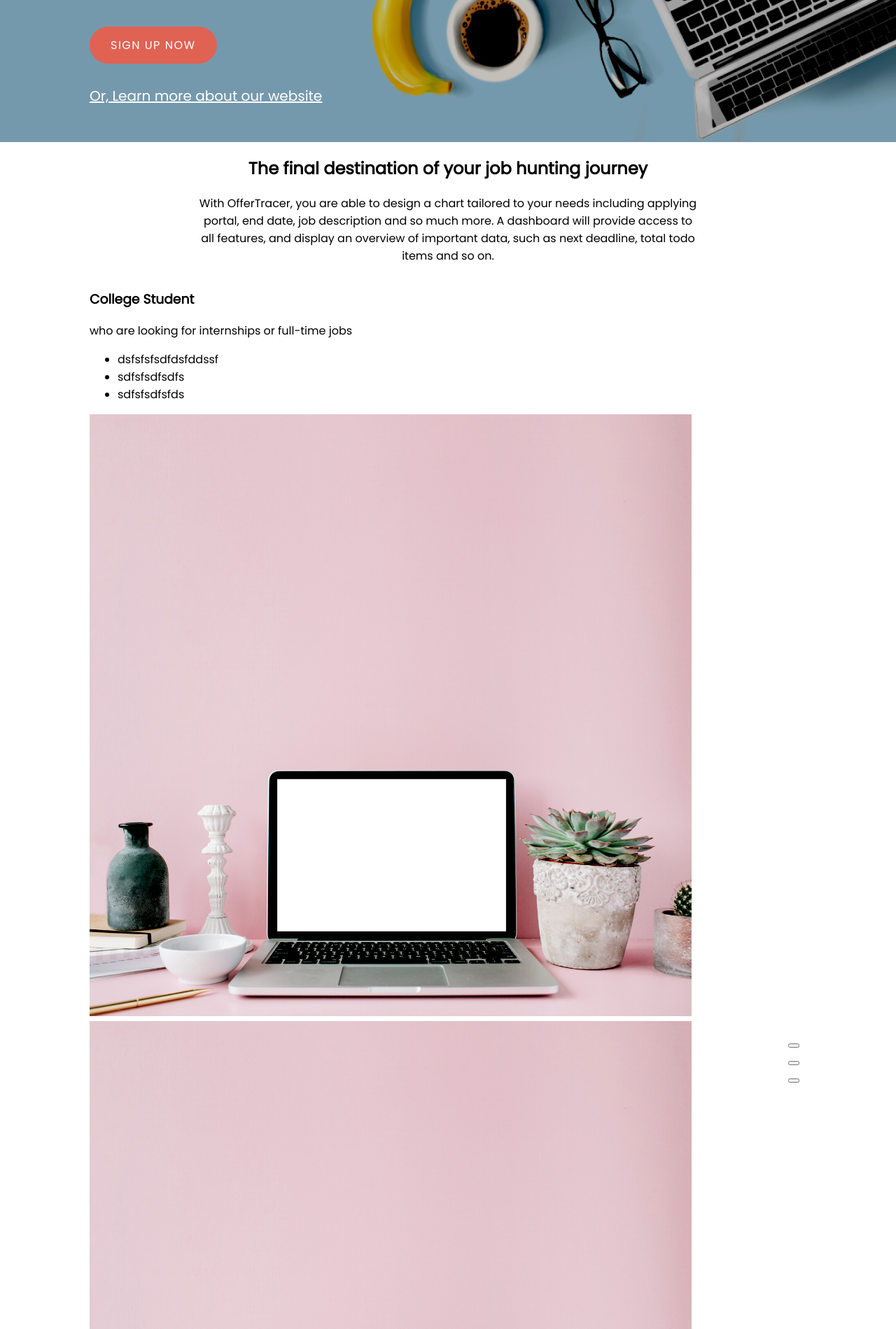
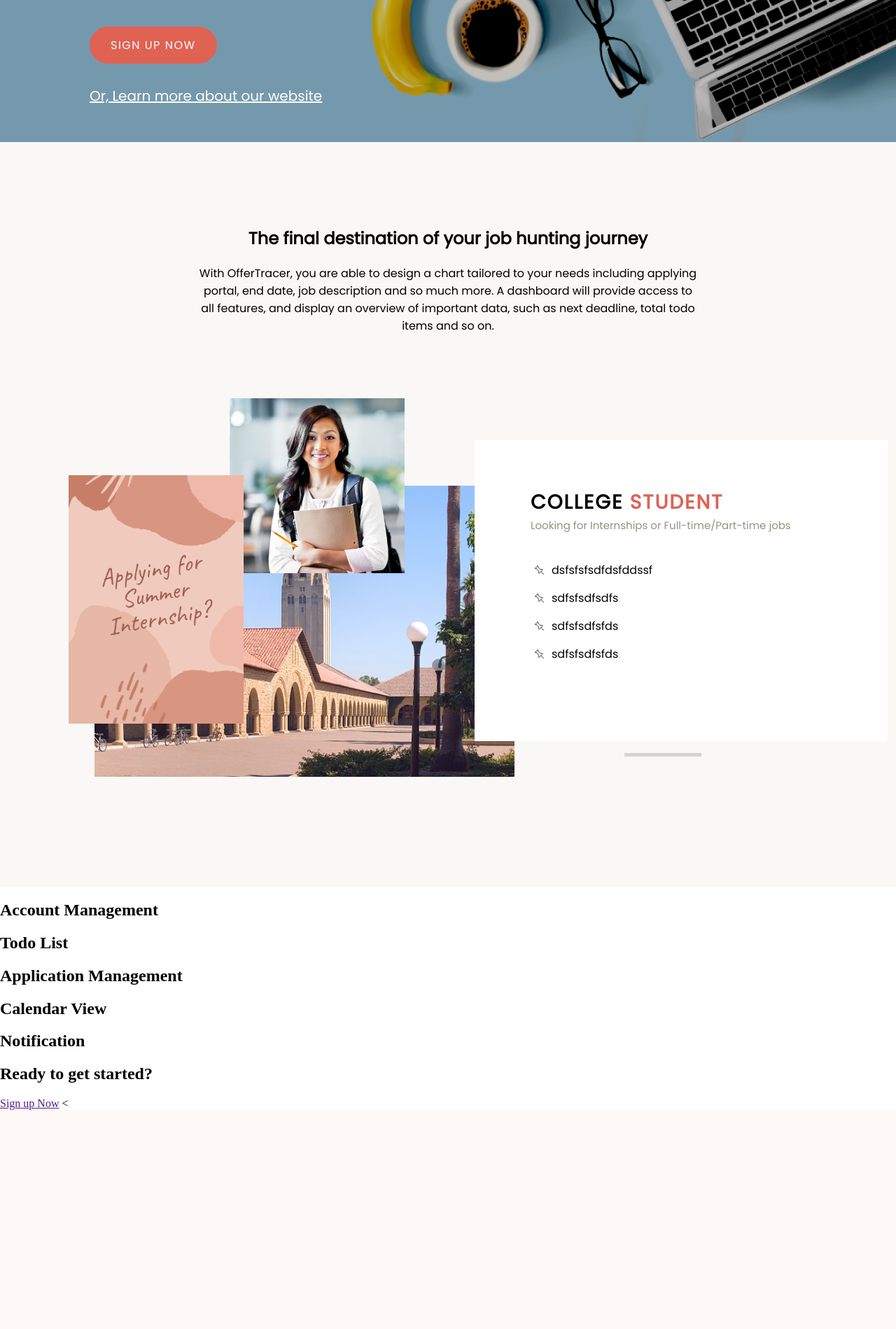
Before and after one commit to yzeng810/CSC210Final, a Flask app: page / in a window 1280 px wide. Shown: the part 597-2496 px from the top of the page at 70% size. After the commit the page ends 2183 px from the top, so only its background shows below. Run offline with Flask 2, Linux system fonts and the light colour scheme; some libraries are stand-ins or nearby versions.

Commit message:
update on index

```diff
--- a/static/css/styles.css
+++ b/static/css/styles.css
@@ -5,6 +5,14 @@
 html, body, .container{
 	margin: 0;
 	height: 100%;
+}
+
+li {
+	list-style: none;
+}
+
+ul {
+	padding-left: 0;
 }
 
 .sectionContainer {
@@ -36,7 +44,9 @@
 	justify-content: center;
 }
 
-/* First Section*/
+/*--------------------------------
+		First Section
+/*--------------------------------*/
 #first {
 	background-image: url(../images/background.png);
 	background-repeat: no-repeat;
@@ -69,21 +79,127 @@
 	text-decoration: underline;
 	font-size: 20px;
 }
+/*
+----------------End---------------
+*/
 
-/*Second Section*/
+
+
+/*--------------------------------
+		Second Section
+/*--------------------------------*/
+/* Section wise*/
+#second {
+	background-color: #faf8f6;
+	position: relative;
+	padding-bottom: 150px;
+}
+
+/* About Part */
 .aboutText {
 	width: 70%;
 	text-align: center;
+	padding-top: 100px;
+	padding-bottom: 50px;
 }
 
 .aboutText h2 {
 	font-size: 24px;
 }
 
+/* User Part */
 #user2, #user3 {
 	display: none;
 }
 
+.content22 {
+	position: relative;
+	display: grid;
+	grid-template-columns: 1.5fr 1fr;
+	padding-top: 150px;
+}
+
+/* User Text */
+.userText {
+	background-color: white;
+	padding-right: 60px;
+	padding-left: 80px;
+	padding-top: 40px;
+	padding-bottom: 40px;
+	width: 450px;
+	height: 350px;
+	position: absolute;
+	top: 85px;
+	left: 550px;
+}
+
+.userText h3 {
+	text-transform: uppercase;
+	font-size: 28px;
+	letter-spacing: 2px;
+	padding-bottom: 0px;
+	margin-bottom: 0px;
+}
+
+.userTitle {
+	color: #e06253;
+}
+
+.userText p {
+	margin-top: 0px;
+	color: #97917f;
+	font-size: 15px;
+	margin-bottom: 40px;
+}
+
+.user li {
+	background-image: url(../images/listpin.png);
+	background-repeat: no-repeat;
+	background-position: left;
+	background-size: contain;
+	padding-left: 30px;
+	margin-top: 15px;
+	margin-bottom: 15px;
+}
+
+/* Button */
+.buttonSecond {
+	text-align: center;
+	align-self: flex-end;
+	padding-bottom: 30px;
+}
+
+#button21, #button22, #button23 {
+	width: 110px;
+	background-color: lightgrey;
+	border-radius: 0;
+	height: 5px;
+	outline: none;
+	border-style: none;
+	margin-right: 20px;
+	margin-left: 20px;
+	cursor: pointer;
+}
+
+#button21 {
+	background-color: #e06253;
+}
+
+/* Image */
 .userImage1 {
+	position: absolute;
+	width: 250px;
+	top: 25px;
+	left: 200px;
+}
 
+.userImage2 {
+	position: absolute;
+	left: -30px;
+	top: 135px;
+	width: 250px;
 }
+
+.userImage3 {
+	width: 600px;
+}
--- a/templates/base.html
+++ b/templates/base.html
@@ -64,16 +64,25 @@
 				$("#user1").show();
 				$("#user2").hide();
 				$("#user3").hide();
+				$("#button21").css("background-color", "#e06253");
+				$("#button22").css("background-color", "lightgrey");
+				$("#button23").css("background-color", "lightgrey");
 			});
 			$("#button22").click(function(){
 				$("#user1").hide();
 				$("#user2").show();
 				$("#user3").hide();
+				$("#button22").css("background-color", "#e06253");
+				$("#button21").css("background-color", "lightgrey");
+				$("#button23").css("background-color", "lightgrey");
 			});
 			$("#button23").click(function(){
 				$("#user1").hide();
 				$("#user2").hide();
 				$("#user3").show();
+				$("#button23").css("background-color", "#e06253");
+				$("#button22").css("background-color", "lightgrey");
+				$("#button21").css("background-color", "lightgrey");
 			});
 		}
 	</script>
--- a/templates/index.html
+++ b/templates/index.html
@@ -22,49 +22,52 @@
 			<p>With OfferTracer, you are able to design a chart tailored to your needs including applying portal, end date, job description and so much more. A dashboard will provide access to all features, and display an overview of important data, such as next deadline, total todo items and so on.</p>
 		</div>
 	</div>
-	<div class="content">
-		<div class="user">
+	<div class="content content22">
+		<div class="user containAlignCenter">
 			<div class="userOne" id="user1">
-				<section class="userText">
-					<h3>College Student</h3>
-					<p>who are looking for internships or full-time jobs</p>
+				<img src="{{ url_for('static', filename='images/student1.png') }}" class="userImage1">
+				<img src="{{ url_for('static', filename='images/student2.png') }}" class="userImage2">
+				<img src="{{ url_for('static', filename='images/student3.png') }}" class="userImage3">
+				<div class="userText">
+					<h3>College <span class="userTitle">Student</span></h3>
+					<p>Looking for Internships or Full-time/Part-time jobs</p>
 					<ul>
 						<li>dsfsfsfsdfdsfddssf</li>
 						<li>sdfsfsdfsdfs</li>
 						<li>sdfsfsdfsfds</li>
+						<li>sdfsfsdfsfds</li>
 					</ul>
-				</section>
-				<img src="{{ url_for('static', filename='images/temp.png') }}" class="userImage1">
-				<img src="{{ url_for('static', filename='images/temp.png') }}" class="userImage2">
-				<img src="{{ url_for('static', filename='images/temp2.png') }}" class="userImage3">
+				</div>
 			</div>
 			<div class="userTwo" id="user2">
-				<section class="userText">
-					<h3>Young Professional</h3>
-					<p>who are looking for opportunities to expand their career choices</p>
+				<img src="{{ url_for('static', filename='images/student1.png') }}" class="userImage1">
+				<img src="{{ url_for('static', filename='images/student2.png') }}" class="userImage2">
+				<img src="{{ url_for('static', filename='images/student3.png') }}" class="userImage3">
+				<div class="userText">
+					<h3>Young <span class="userTitle">Graduates</span></h3>
+					<p>Looking for opportunities to expand their career choices</p>
 					<ul>
 						<li>dsfdsfd</li>
 						<li>sdfsfdsfdsdf</li>
 						<li>sdfsfsdfss</li>
+						<li>sdfsfsdfsfds</li>
 					</ul>
-				</section>
-				<img src="{{ url_for('static', filename='images/temp.png') }}" class="userImage1">
-				<img src="{{ url_for('static', filename='images/temp.png') }}" class="userImage2">
-				<img src="{{ url_for('static', filename='images/temp2.png') }}" class="userImage3">
+				</div>
 			</div>
 			<div class="userThree" id="user3">
-				<section class="userText">
-					<h3>Experience Professional</h3>
-					<p>who are trying to discover the possibilities of job-hopping</p>
+				<img src="{{ url_for('static', filename='images/student1.png') }}" class="userImage1">
+				<img src="{{ url_for('static', filename='images/student2.png') }}" class="userImage2">
+				<img src="{{ url_for('static', filename='images/student3.png') }}" class="userImage3">
+				<div class="userText">
+					<h3>Experience <span class="userTitle">Professional</span></h3>
+					<p>Trying to discover the possibilities of job-hopping</p>
 					<ul>
 						<li>sdfsfdsfsfsf</li>
 						<li>sdfsdfdsdfsdf</li>
 						<li>sdfsfsdfsfd</li>
+						<li>sdfsfsdfsfds</li>
 					</ul>
-				</section>
-				<img src="{{ url_for('static', filename='images/temp.png') }}" class="userImage1">
-				<img src="{{ url_for('static', filename='images/temp.png') }}" class="userImage2">
-				<img src="{{ url_for('static', filename='images/temp2.png') }}" class="userImage3">
+				</div>
 			</div>
 		</div>
 		<div class="buttonSecond">
```
Also changed, not shown: static/images/listpin.png (added), static/images/student1.png (added), static/images/student2.png (added), static/images/student3.png (added), static/images/temp.png (deleted), 4 other files.
